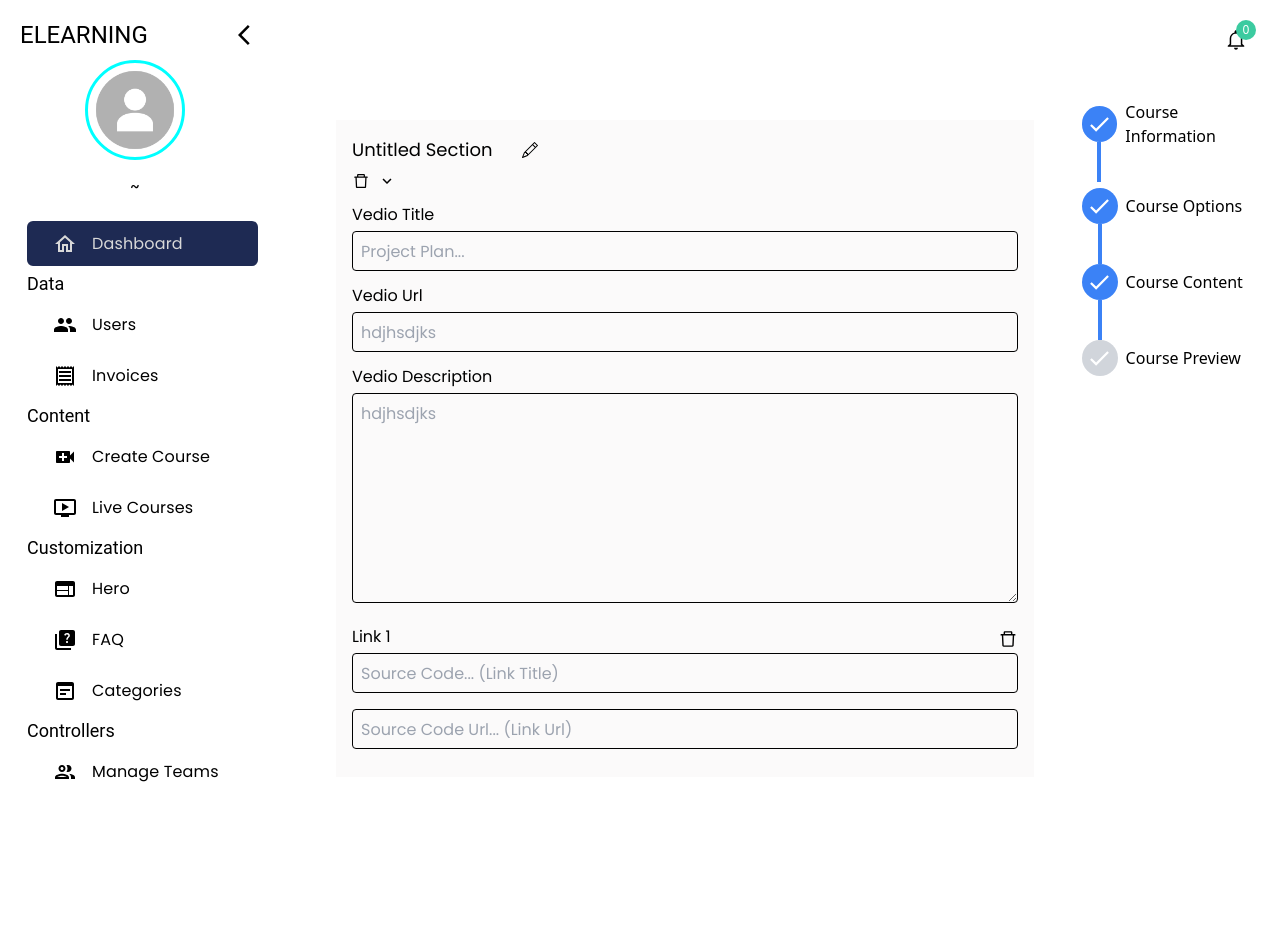
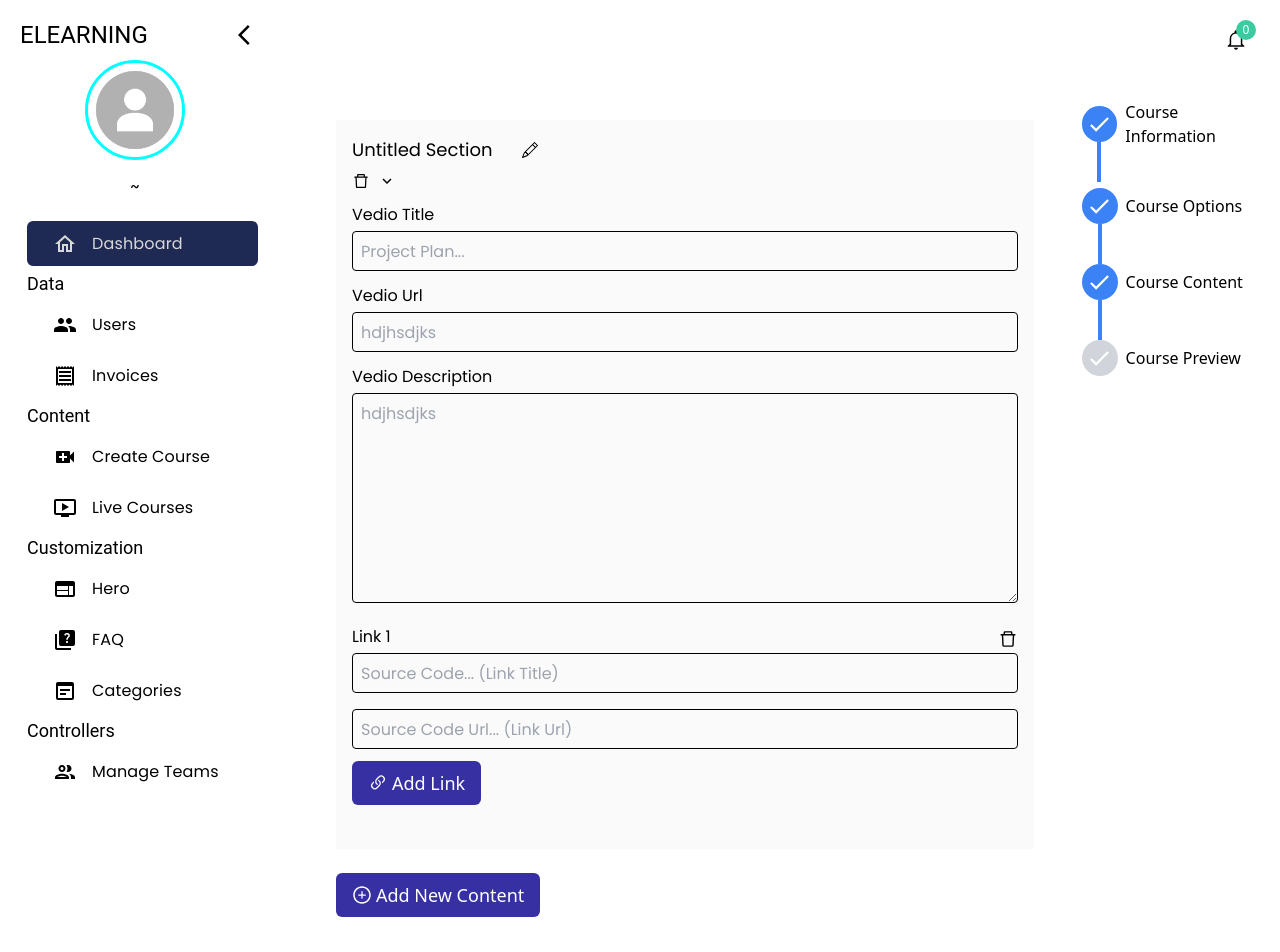
Before and after one commit to hamaadafzal4209/Full-Stack-LMS, a Next.js app in the folder LMS/client/: page /admin/create-course in a window 1280 px wide. Shown: the top 952 px of the page. Before the commit the page ends 880 px from the top, so only its background shows below. Built offline with nearby package versions, Linux system fonts and the light colour scheme; no server answers.

Commit message:
complete create content functionallity

```diff
--- a/LMS/client/app/components/Admin/courses/CourseContent.tsx
+++ b/LMS/client/app/components/Admin/courses/CourseContent.tsx
@@ -1,7 +1,8 @@
 import { styles } from "@/app/styles/style";
 import React, { FC, useState } from "react";
-import { AiOutlineDelete } from "react-icons/ai";
-import { BsPencil } from "react-icons/bs";
+import toast from "react-hot-toast";
+import { AiOutlineDelete, AiOutlinePlusCircle } from "react-icons/ai";
+import { BsLink45Deg, BsPencil } from "react-icons/bs";
 import { MdOutlineKeyboardArrowDown } from "react-icons/md";
 
 type Props = {
@@ -41,6 +42,35 @@ const CourseContent: FC<Props> = ({
     setCourseContentData(updateData);
   };
 
+  const handleAddLink = (index: number) => {
+    const updateData = [...courseContentData];
+    updateData[index].links.push({ title: "", url: "" });
+    setCourseContentData(updateData);
+  };
+
+  const newContentHandler = () => {
+    const lastItem = courseContentData[courseContentData.length - 1];
+
+    if (
+      lastItem.title === "" ||
+      lastItem.description === "" ||
+      lastItem.videoUrl === "" ||
+      lastItem.links[0].title === "" ||
+      lastItem.links[0].url === ""
+    ) {
+      toast.error("Please fill all the fields before adding new content");
+    } else {
+      const newContent = {
+        videoUrl: "",
+        title: "",
+        description: "",
+        videoSection: lastItem.videoSection || "Untitled Section",
+        links: [{ title: "", url: "" }],
+      };
+      setCourseContentData([...courseContentData, newContent]);
+    }
+  };
+
   return (
     <div>
       <form onSubmit={handleSubmit}>
@@ -52,14 +82,20 @@ const CourseContent: FC<Props> = ({
           return (
             <div
               key={index}
-              className={`w-full bg-[#cdc8c817] p-4 ${showSectionInput ? "mt-10" : "mb-0"}`}
+              className={`w-full bg-[#cdc8c817] p-4 ${
+                showSectionInput ? "mt-10" : "mb-0"
+              }`}
             >
               {showSectionInput && (
                 <>
                   <div className="flex items-center w-full mb-2">
                     <input
                       type="text"
-                      className={`text-lg ${item.videoSection === "Untitled Section" ? "w-[170px]" : "w-min"} font-Poppins cursor-pointer dark:text-white text-black bg-transparent outline-none`}
+                      className={`text-lg ${
+                        item.videoSection === "Untitled Section"
+                          ? "w-[170px]"
+                          : "w-min"
+                      } font-Poppins cursor-pointer dark:text-white text-black bg-transparent outline-none`}
                       value={item.videoSection}
                       onChange={(e) => {
                         const updateData = [...courseContentData];
@@ -76,7 +112,7 @@ const CourseContent: FC<Props> = ({
                   <>
                     {item.title ? (
                       <p className="font-Poppins text-black dark:text-white">
-                        {item + 1}. {item.title}
+                        {index + 1}. {item.title}
                       </p>
                     ) : (
                       <></>
@@ -90,7 +126,9 @@ const CourseContent: FC<Props> = ({
 
                 <div className="flex items-center">
                   <AiOutlineDelete
-                    className={`dark:text-white text-lg mr-2 text-black ${index > 0 ? "cursor-pointer" : "cursor-no-drop"}`}
+                    className={`dark:text-white text-lg mr-2 text-black ${
+                      index > 0 ? "cursor-pointer" : "cursor-no-drop"
+                    }`}
                     onClick={() => {
                       if (index > 0) {
                         const updateData = [...courseContentData];
@@ -170,7 +208,11 @@ const CourseContent: FC<Props> = ({
                               Link {linkIndex + 1}
                             </label>
                             <AiOutlineDelete
-                              className={`${linkIndex === 0 ? "cursor-no-drop" : "cursor-pointer"} text-black dark:text-white text-[20px]`}
+                              className={`${
+                                linkIndex === 0
+                                  ? "cursor-no-drop"
+                                  : "cursor-pointer"
+                              } text-black dark:text-white text-[20px]`}
                               onClick={() =>
                                 linkIndex === 0
                                   ? null
@@ -204,6 +246,16 @@ const CourseContent: FC<Props> = ({
                           />
                         </div>
                       ))}
+                      {/* add link button */}
+                      <div className="inline-block mb-4 bg-indigo-800 px-4 py-2 rounded-md">
+                        <p
+                          className="flex items-center text-white cursor-pointer"
+                          onClick={() => handleAddLink(index)}
+                        >
+                          <BsLink45Deg className="mr-1" size={20} />
+                          <span className="text-lg">Add Link</span>
+                        </p>
+                      </div>
                     </div>
                   </div>
                 </>
@@ -211,6 +263,16 @@ const CourseContent: FC<Props> = ({
             </div>
           );
         })}
+        {/* Add New Content button moved outside the map */}
+        <div className="inline-block mt-6 bg-indigo-800 px-4 py-2 rounded-md">
+          <p
+            className="flex items-center text-white cursor-pointer"
+            onClick={newContentHandler}
+          >
+            <AiOutlinePlusCircle className="mr-1" size={20} />
+            <span className="text-lg">Add New Content</span>
+          </p>
+        </div>
       </form>
     </div>
   );
```
